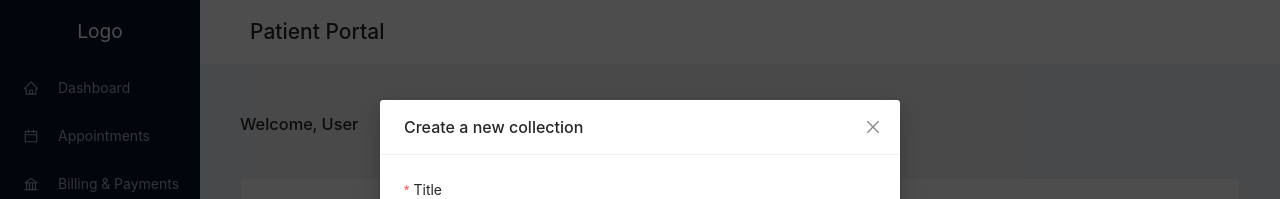
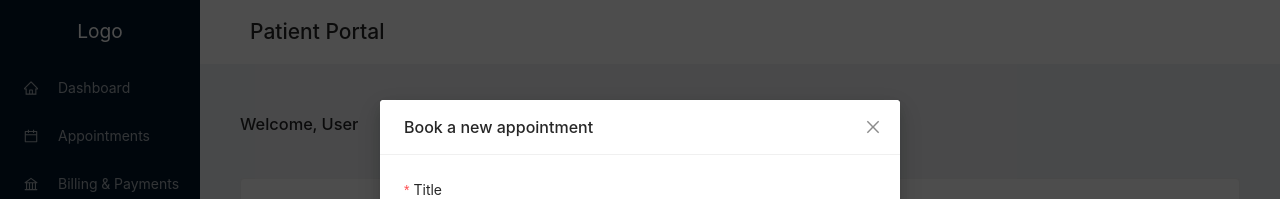
Before and after one commit to mattjaikaran/patient-portal-nextjs, a Next.js app: page /dashboard in a window 1280 px wide. Both pictures are taken after a click on the element 740 px from the left and 768 px from the top of the page. Shown: the top 199 px of the page. Built offline with nearby package versions, Linux system fonts and the light colour scheme.

Commit message:
updated modal titles. updated readme

```diff
--- a/components/ApptDashboard/components/ApptTable.js
+++ b/components/ApptDashboard/components/ApptTable.js
@@ -63,7 +63,7 @@ const ApptTable = (props) => {
         pagination={dataSource.length > 3 ? true : false}
         columns={columns} />
       <Modal
-        title="Refill Prescription"
+        title="Appointment Info"
         visible={visible}
         onOk={handleOk}
         onCancel={handleCancel}>
--- a/components/ApptForm/index.js
+++ b/components/ApptForm/index.js
@@ -5,7 +5,7 @@ const ApptForm = ({ visible, onCreate, onCancel }) => {
   return (
     <Modal
       visible={visible}
-      title="Create a new collection"
+      title="Book a new appointment"
       okText="Create"
       cancelText="Cancel"
       onCancel={onCancel}
--- a/components/Checkup/index.js
+++ b/components/Checkup/index.js
@@ -115,8 +115,7 @@ const Checkup = (props) => {
                 <span>Mark as done</span>
               </Button>
             </>
-          )}
-        />
+          )} />
       </Table>
       <Modal
         title="Book Appointment"
--- a/components/PrescriptionForm/index.js
+++ b/components/PrescriptionForm/index.js
@@ -1,11 +1,11 @@
-import { Modal, Form, Input, Radio } from 'antd';
+import { Modal, Form, Input, Radio } from 'antd'
 
 const PrescriptionForm = ({ visible, onCreate, onCancel }) => {
-  const [form] = Form.useForm();
+  const [form] = Form.useForm()
   return (
     <Modal
       visible={visible}
-      title="Create a new collection"
+      title="Prescription Form"
       okText="Create"
       cancelText="Cancel"
       onCancel={onCancel}
@@ -13,12 +13,12 @@ const PrescriptionForm = ({ visible, onCreate, onCancel }) => {
         form
           .validateFields()
           .then(values => {
-            form.resetFields();
-            onCreate(values);
+            form.resetFields()
+            onCreate(values)
           })
           .catch(info => {
-            console.log('Validate Failed:', info);
-          });
+            console.log('Validate Failed:', info)
+          })
       }}
     >
       <Form
@@ -52,7 +52,7 @@ const PrescriptionForm = ({ visible, onCreate, onCancel }) => {
         </Form.Item>
       </Form>
     </Modal>
-  );
-};
+  )
+}
 
 export default PrescriptionForm
```
Also changed, not shown: 1 other file (tests, documents, lock files or other folders).
